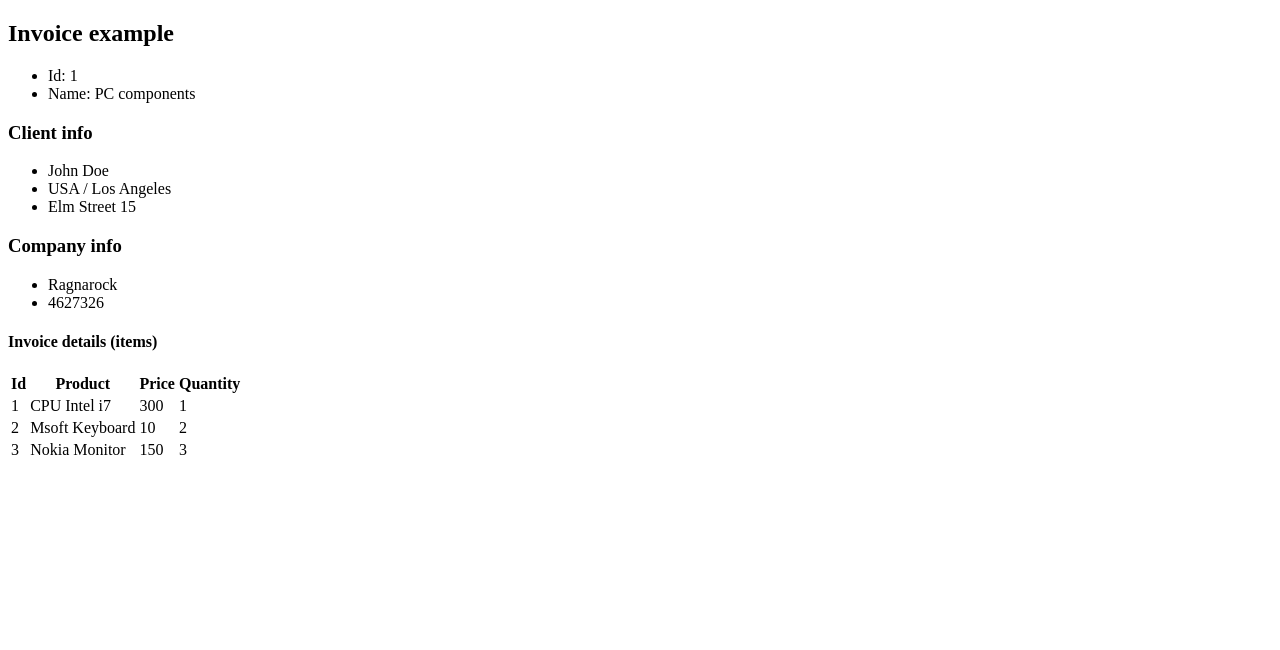
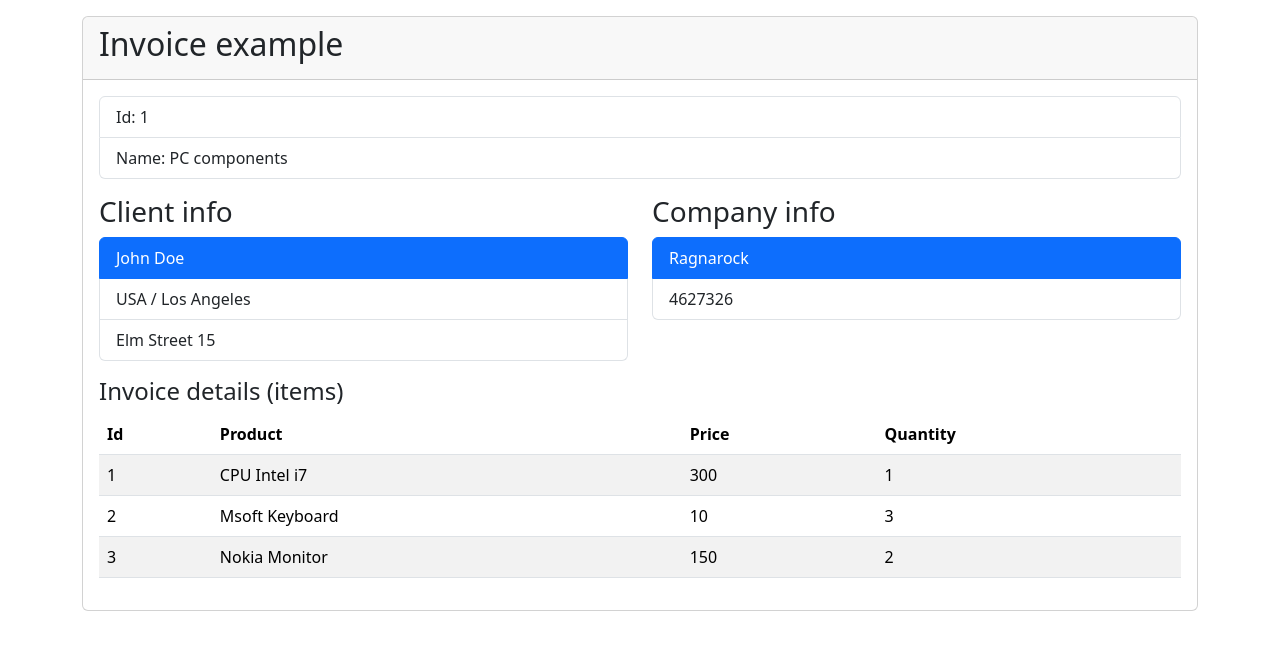
Before and after one commit to ecristobale/fullstack-angular17-springboot3, an Angular app in the folder angular-facturacion/angular-invoice-app/: page / in a window 1280 px wide. Shown: the top 650 px of the page. Built offline with nearby package versions, Linux system fonts and the light colour scheme.

Commit message:
Added style with Bootstrap 5.3.3

```diff
--- a/angular-facturacion/angular-invoice-app/src/app/components/invoice/invoice.component.html
+++ b/angular-facturacion/angular-invoice-app/src/app/components/invoice/invoice.component.html
@@ -1,42 +1,48 @@
+<div class="container">
+    <div class="card my-3">
+        <div class="card-header">
+            <h2>Invoice example</h2>
+        </div>
+        <div class="card-body">
             <div>
-    <div>
-        <h2>Invoice example</h2>
-        <div>
-            <ul>
-                <li>
+                <ul class="list-group">
+                    <li class="list-group-item">
                         Id: {{invoice.id}}
                     </li>
-                <li>
+                    <li class="list-group-item">
                         Name: {{invoice.name}}
                     </li>
                 </ul>
             </div>
-    </div>
 
-    <div>
+            <div class="row my-3">
+
+                <div class="col">
                     <h3>Client info</h3>
                     <div>
-            <ul>
-                <li>{{invoice.client.name}} {{invoice.client.lastName}}</li>
-                <li>{{invoice.client.address.country}} / {{invoice.client.address.city}}</li>
-                <li>{{invoice.client.address.street}} {{invoice.client.address.number}}</li>
+                        <ul class="list-group">
+                            <li class="list-group-item active">{{invoice.client.name}} {{invoice.client.lastName}}</li>
+                            <li class="list-group-item">{{invoice.client.address.country}} / {{invoice.client.address.city}}</li>
+                            <li class="list-group-item">{{invoice.client.address.street}} {{invoice.client.address.number}}</li>
                         </ul>
                     </div>
                 </div>
 
-    <div>
+                <div class="col">
                     <h3>Company info</h3>
                     <div>
-            <ul>
-                <li>{{invoice.company.name}}</li>
-                <li>{{invoice.company.fiscalNumber}}</li>
+                        <ul class="list-group">
+                            <li class="list-group-item active">{{invoice.company.name}}</li>
+                            <li class="list-group-item">{{invoice.company.fiscalNumber}}</li>
                         </ul>
                     </div>
                 </div>
 
+            </div>
+
             <div>
                 <h4>Invoice details (items)</h4>
-        <table>
+                <table class="table table-striped table-hover">
                     <thead>
                         <tr>
                             <th>Id</th>
@@ -58,3 +64,5 @@
                 </table>
             </div>
         </div>
+    </div>
+</div>
--- a/angular-facturacion/angular-invoice-app/src/app/data/invoice.data.ts
+++ b/angular-facturacion/angular-invoice-app/src/app/data/invoice.data.ts
@@ -29,13 +29,13 @@
             id: 2,
             product: 'Msoft Keyboard',
             price: 10,
-            quantity: 2
+            quantity: 3
         },
         {
             id: 3,
             product: 'Nokia Monitor',
             price: 150,
-            quantity: 3
+            quantity: 2
         }
     ]
 }
--- a/angular-facturacion/angular-invoice-app/src/index.html
+++ b/angular-facturacion/angular-invoice-app/src/index.html
@@ -6,6 +6,7 @@
   <base href="/">
   <meta name="viewport" content="width=device-width, initial-scale=1">
   <link rel="icon" type="image/x-icon" href="favicon.ico">
+  <link href="https://cdn.jsdelivr.net/npm/bootstrap@5.3.3/dist/css/bootstrap.min.css" rel="stylesheet" integrity="sha384-QWTKZyjpPEjISv5WaRU9OFeRpok6YctnYmDr5pNlyT2bRjXh0JMhjY6hW+ALEwIH" crossorigin="anonymous">
 </head>
 <body>
   <app-root></app-root>
```
Lines whose indentation alone changed are shown as unchanged.
